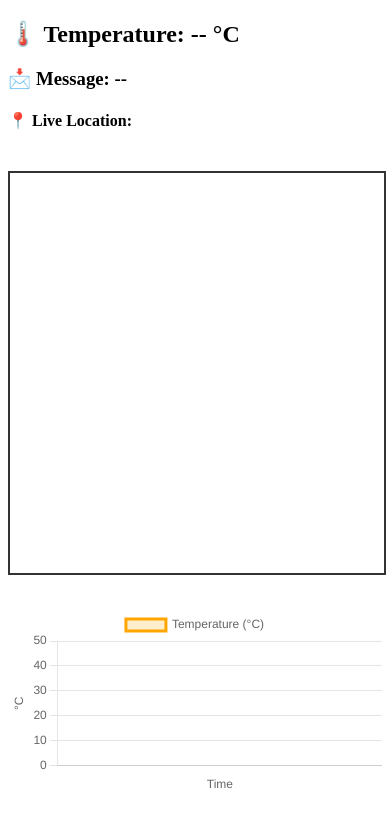
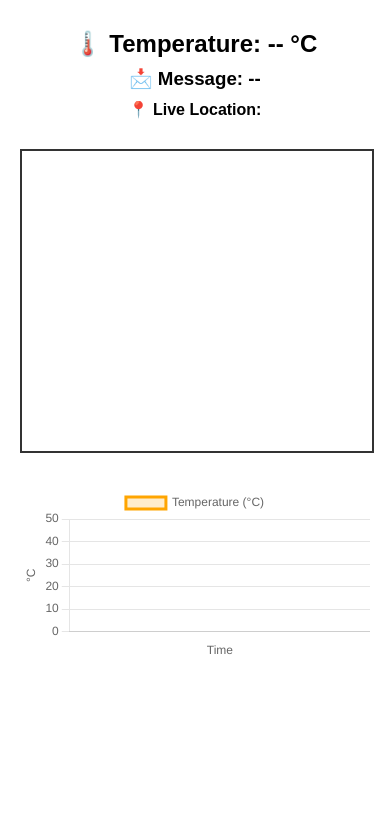
Before and after one commit to Tushar9918/sim, a website: page public/index.html in a window 390 px wide. Drawn offline with nearby package versions, Linux system fonts and the light colour scheme; no server answers.

Commit message:
fix: mobile-compatible fetch and responsive design

```diff
--- a/public/index.html
+++ b/public/index.html
@@ -1,20 +1,38 @@
 <!DOCTYPE html>
-<html>
+<html lang="en">
 <head>
+  <meta charset="UTF-8" />
+  <meta name="viewport" content="width=device-width, initial-scale=1.0"/>
   <title>SIM7600 Dashboard</title>
   <script src="https://cdn.jsdelivr.net/npm/chart.js"></script>
   <style>
+    body {
+      font-family: Arial, sans-serif;
+      text-align: center;
+      padding: 20px;
+      margin: 0;
+    }
+
+    h2, h3, h4 {
+      margin: 10px 0;
+    }
+
     #map {
       width: 100%;
-      max-width: 600px;
-      height: 400px;
+      height: 300px;
       border: 2px solid #333;
       margin-top: 20px;
     }
+
     #chart-container {
       width: 100%;
       max-width: 600px;
-      margin-top: 30px;
+      margin: 30px auto;
+    }
+
+    canvas {
+      width: 100% !important;
+      height: auto !important;
     }
   </style>
 </head>
@@ -48,6 +66,7 @@
       data: tempData,
       options: {
         responsive: true,
+        maintainAspectRatio: false,
         scales: {
           x: {
             title: { display: true, text: 'Time' }
@@ -64,12 +83,13 @@
     const tempChart = new Chart(document.getElementById('tempChart'), tempConfig);
 
     setInterval(() => {
-      fetch('http://localhost:3000/latest')
+      fetch('/latest')
         .then(res => res.json())
         .then(data => {
           document.getElementById('temp').innerText = data.temp || '--';
           document.getElementById('msg').innerText = data.msg || '--';
 
+          // Update map
           if (data.lat && data.lon) {
             const mapsURL = `https://maps.google.com/maps?q=${data.lat},${data.lon}&z=15&output=embed`;
             document.getElementById('map').src = mapsURL;
@@ -83,7 +103,6 @@
             tempData.labels.push(timeLabel);
             tempData.datasets[0].data.push(data.temp);
 
-            // Keep last 20 points
             if (tempData.labels.length > 20) {
               tempData.labels.shift();
               tempData.datasets[0].data.shift();
@@ -91,7 +110,8 @@
 
             tempChart.update();
           }
-        });
+        })
+        .catch(err => console.error('Fetch error:', err));
     }, 3000);
   </script>
 
```
